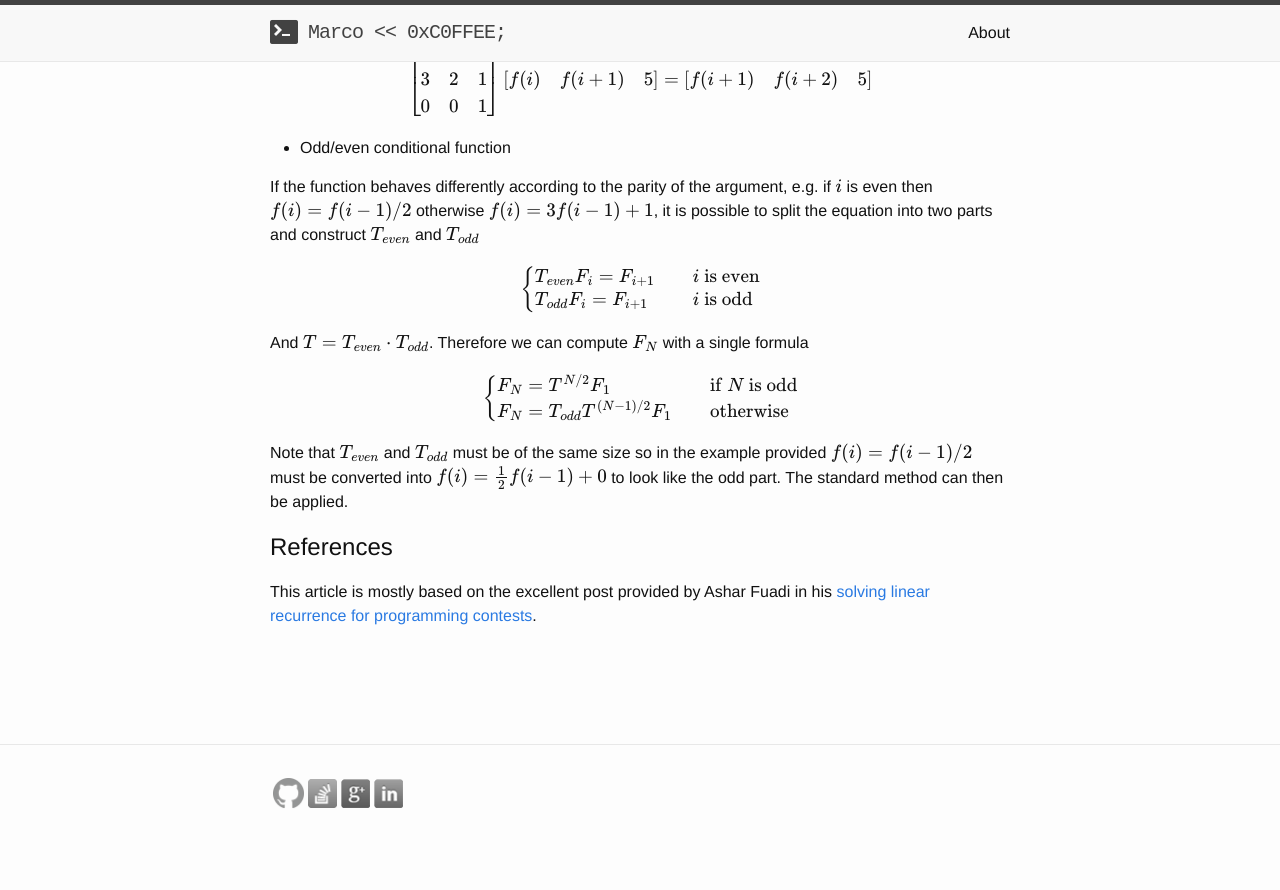
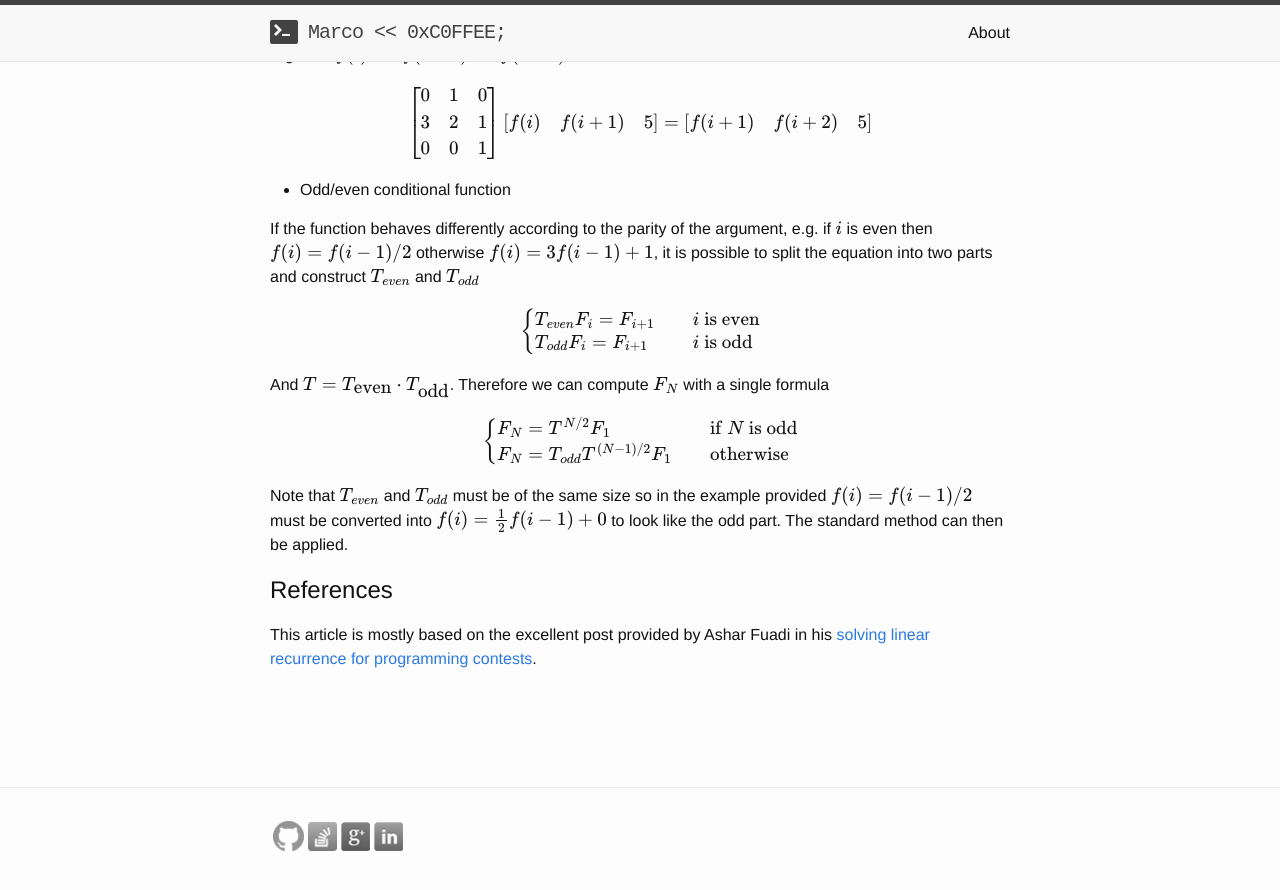
Before and after one commit to marcodiiga/marcodiiga.github.io, a Jekyll site: the page built from _posts/2015-09-18-linear-recurrence-relations.markdown, in a window 1280 px wide and 900 px high, scrolled down 4794 px. Shown: the top 890 px of the window. Built offline with Jekyll 4.4.1, drawn with Linux system fonts in a browser that asks for light colours; formulas are drawn with MathJax 3; before the commit the page ends 5651 px from its top, so only the background shows below that.

Commit message:
fix for stupid mathjax bug

```diff
--- a/_posts/2015-09-18-linear-recurrence-relations.markdown
+++ b/_posts/2015-09-18-linear-recurrence-relations.markdown
@@ -60,7 +60,9 @@
         c_K & c_{K-1} & c_{K-2} & c_{K-3} & \cdots & c_{1}
         \end{bmatrix} $$
 
-where last row is a vector \\( \begin{bmatrix} c_K & c_{K-1} & c_{K-2} & c_{K-3} & \cdots & & c_{1} \end{bmatrix} \\).
+where last row is a vector
+
+$$ \begin{bmatrix} c_K & c_{K-1} & c_{K-2} & c_{K-3} & \cdots & & c_{1} \end{bmatrix} $$
 
 In the Fibonacci sequence
 
@@ -193,7 +195,7 @@
 $$ \begin{cases} T_{even} F_i = F_{i+1} && \mbox{$i$ is even} \\
 T_{odd} F_i = F_{i+1} && \mbox{$i$ is odd} \end{cases} $$
 
-And \\( T = T_{even} \cdot T_{odd} \\). Therefore we can compute \\( F_N \\) with a single formula
+And \\( T = T_{\mbox{even}} \cdot T_{\mbox{odd}} \\). Therefore we can compute \\( F_N \\) with a single formula
 
 $$ \begin{cases} F_N = T^{N/2} F_1 && \mbox{if $N$ is odd} \\
 F_N = T_{odd} T^{(N-1)/2} F_1 && \mbox{otherwise} \end{cases}$$
```
